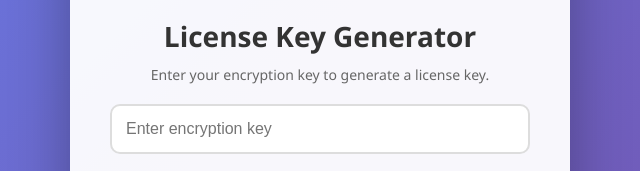
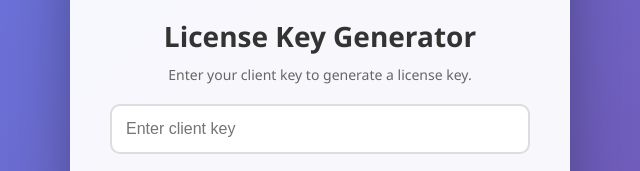
Before and after one commit to manua1map/JgZucTU24egwDVJBSqZSF84R, a plain HTML site: page index.html in a window 1280 px wide. Shown: the part 223-394 px from the top of the page, 320-960 px from the left. Drawn offline with nearby package versions, Linux system fonts and the light colour scheme; no server answers.

Commit message:
Update index.html

```diff
--- a/index.html
+++ b/index.html
@@ -123,9 +123,9 @@ h1 {
 <div class="container">
     <div class="icon">🔑</div>
     <h1>License Key Generator</h1>
-    <p class="subtitle">Enter your encryption key to generate a license key.</p>
+    <p class="subtitle">Enter your client key to generate a license key.</p>
 
-    <input type="text" id="userKey" class="input-field" placeholder="Enter encryption key">
+    <input type="text" id="userKey" class="input-field" placeholder="Enter client key">
 
     <div class="key-display">
         <div class="key-label">Your License Key</div>
```
